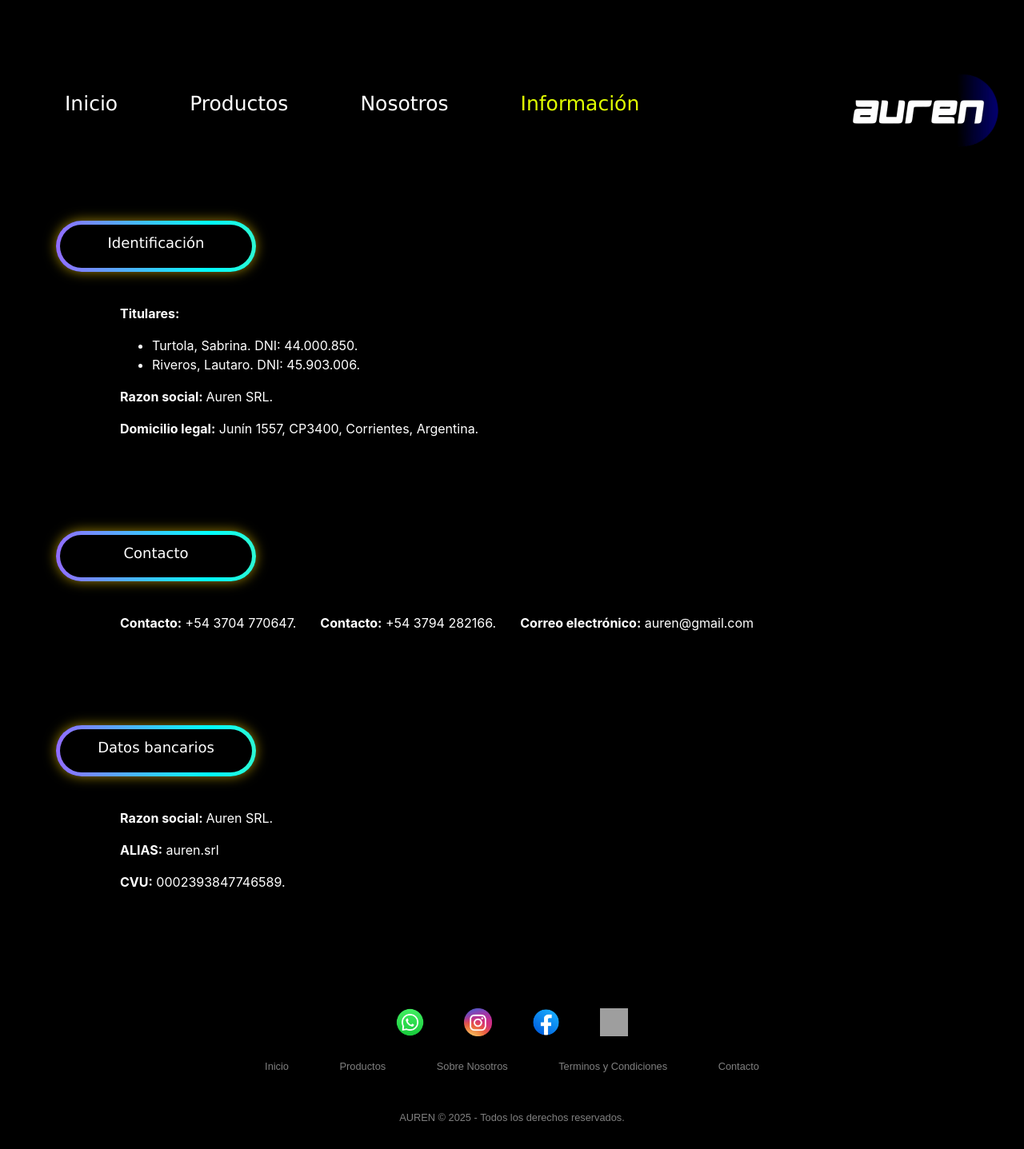
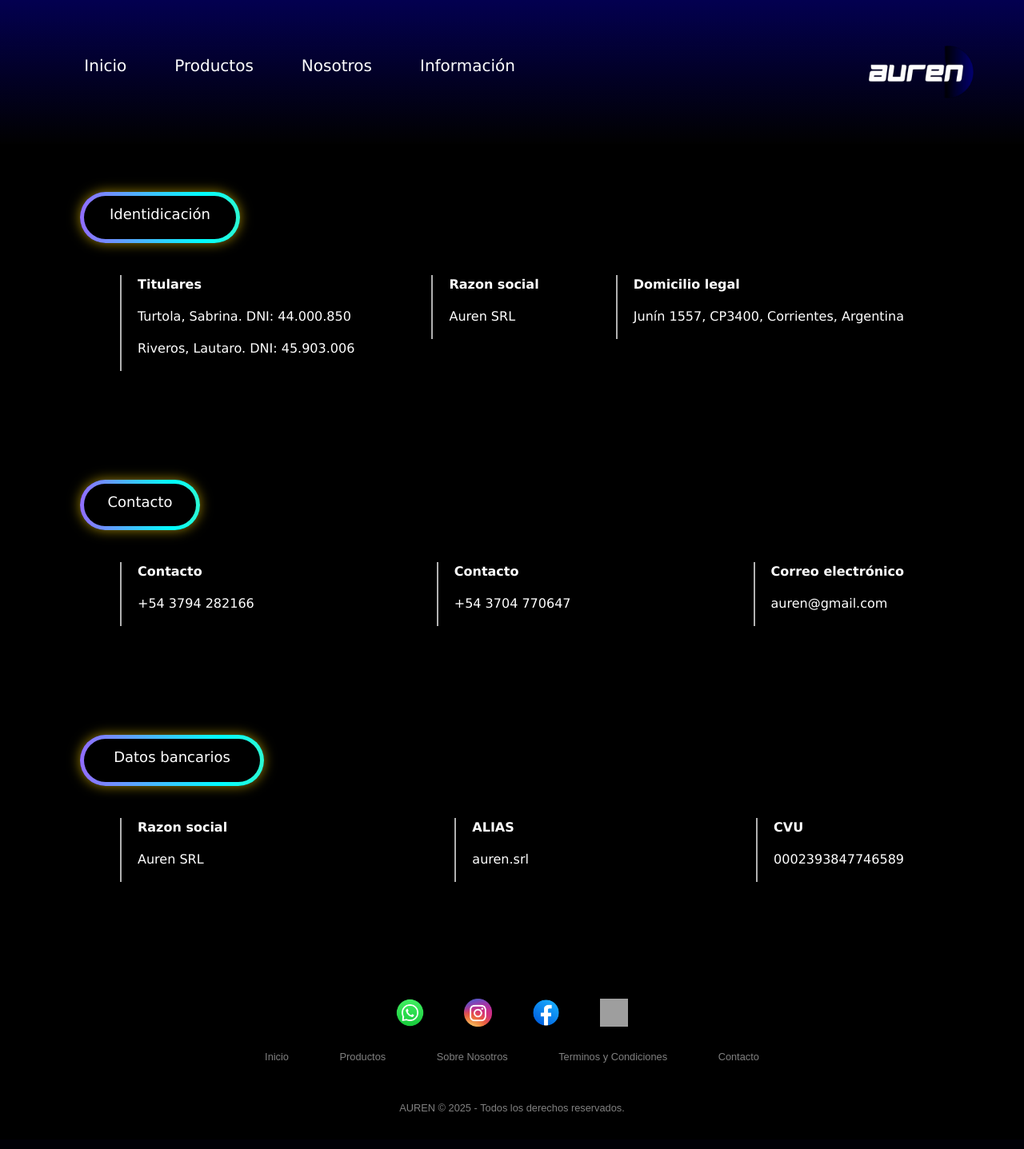
Before and after one commit to sturtola/ProyectoWeb-TallerDeProgramacion, a CodeIgniter 4 app: the page made by app/Views/contacto.php in a window 1280 px wide. Shown: the whole page at 80% size. After the commit the page ends 1390 px from the top, so only its background shows below. Run offline with PHP 8.4 and a stand-in for CodeIgniter, Linux system fonts and the light colour scheme; the template is opened without the code that fills it, so the values that code supplies are empty; some libraries are stand-ins or nearby versions; grey boxes are pictures that could not be loaded.

Commit message:
Cambios y correciones

```diff
--- a/app/Controllers/Home.php
+++ b/app/Controllers/Home.php
@@ -6,6 +6,6 @@
 {
     public function index(): string
     {
-        return view('contacto.php');
+        return view('auren.php');
     }
 }
--- a/app/Views/auren.php
+++ b/app/Views/auren.php
@@ -119,9 +119,9 @@
   </section>
 
   <section class="seccion-destacados">
-    <div class="led-marco">
+    <div class="led-marco" style="width: 400px;">
       <div class="container-marcoled">
-        <p class="subtitulo" style="text-align: center; font-weight: bold; font-size: 25px">Elegí calidad, elegí AUREN.
+        <p class="subtitulo" style="text-align: center; font-weight: bold; font-size: 20px">Elegí calidad, elegí AUREN.
         </p>
       </div>
     </div>
--- a/app/Views/contacto.php
+++ b/app/Views/contacto.php
@@ -11,10 +11,10 @@
     <title>Contacto | Auren</title>
 </head>
 
-<body class="body-otros">
+<body class="body-contacto">
     <section>
-        <div class="container-fluid">
-            <nav class="navbar">
+        <div class="contenedor-barra">
+            <nav class="barra-nav">
                 <!-- Checkbox y botón menú hamburguesa -->
                 <input type="checkbox" id="menu-toggle" class="menu-toggle">
                 <label for="menu-toggle" class="menu-icon">
@@ -24,7 +24,7 @@
                 </label>
 
                 <!-- Menú horizontal (pantallas grandes) -->
-                <ul class="nav-list">
+                <ul class="lista-nav">
                     <li><a href="<?= base_url('auren') ?>">Inicio</a></li>
                     <li class="dropdown">
                         <a href="#">Productos</a>
@@ -36,9 +36,9 @@
                     </li>
                     <li><a href="<?= base_url('nosotros') ?>">Nosotros</a></li>
                     <li class="dropdown">
-                        <a href="#" class="active">Información</a>
+                        <a href="#">Información</a>
                         <ul class="menu-vertical-barra menu-informacion">
-                            <li><a href="contacto.php" class="active">Contacto</a></li>
+                            <li><a href="contacto.php">Contacto</a></li>
                             <li><a href="<?= base_url('comercializacion') ?>">Comercializacion</a></li>
                             <li><a href="../terminos-y-condiciones.php">Términos y Condiciones</a></li>
                             <li><a href="../consultas.php">Consultas</a></li>
@@ -46,7 +46,7 @@
                     </li>
                 </ul>
 
-                <a class="navbar-brand" href="../auren.php">
+                <a class="barra-nav-brand" href="../auren.php">
                     <img class="nombreMarca" src="../assets/img/nombremarca1.png">
                 </a>
 
@@ -66,9 +66,9 @@
                         <li><a href="<?= base_url('nosotros') ?>">Nosotros</a></li>
 
                         <li class="submenu-toggle">
-                            <a href="#" class="active">Información</a>
+                            <a href="#">Información</a>
                             <ul class="submenu-vertical-lateral">
-                                <li><a href="contacto.php" class="active">Contacto</a></li>
+                                <li><a href="contacto.php">Contacto</a></li>
                                 <li><a href="<?= base_url('comercializacion') ?>">Comercializacion</a></li>
                                 <li><a href="../terminos-y-condiciones.php">Términos y Condiciones</a>
                                 </li>
@@ -82,53 +82,81 @@
         </div>
     </section>
 
-    <section class="contenedor-titulos">
-        <div class="led-marco-entrega" style="width: 250px">
+    <section class="contenedor-titulos" style="padding-top: 120px">
+        <div class="led-marco-entrega" style="width: 200px">
             <div class="container-marcoled-entrega">
-                <h4 class="titulos-cm">Identificación</h4>
+                <h3 class="titulos-cm">Identidicación</h3>
             </div>
         </div>
     </section>
-    <section class="contenedor-contacto">
-        <div>
-            <p>
-                <strong>Titulares:</strong>
-                <ul style="padding-left: 40px">
-                    <li>Turtola, Sabrina. DNI: 44.000.850.</li>
-                    <li>Riveros, Lautaro. DNI: 45.903.006.</li>
-                </ul>
-            </p>
-            <p><strong>Razon social: </strong>Auren SRL.</p>
-            <p><strong>Domicilio legal:</strong> Junín 1557, CP3400, Corrientes, Argentina.</p>
+    <section>
+        <div class="contenedor-contacto">
+            <ul>
+                <li><strong>Titulares</strong></li>
+                <li>Turtola, Sabrina. DNI: 44.000.850</li>
+                <li>Riveros, Lautaro. DNI: 45.903.006</li>
+            </ul>
+
+
+            <ul>
+                <li><strong>Razon social</strong></li>
+                <li>Auren SRL</li>
+            </ul>
+
+            <ul>
+                <li><strong>Domicilio legal</strong></li>
+                <li>Junín 1557, CP3400, Corrientes, Argentina</li>
+            </ul>
+
         </div>
     </section>
+
     <section class="contenedor-titulos">
-        <div class="led-marco-entrega" style="width: 250px">
+        <div class="led-marco-entrega" style="width: 150px">
             <div class="container-marcoled-entrega">
-                <h4 class="titulos-cm">Contacto</h4>
+                <h3 class="titulos-cm">Contacto</h3>
             </div>
         </div>
     </section>
-    <section >
+    <section>
         <div class="contenedor-contacto">
-            <p><strong>Contacto:</strong> +54 3704 770647.</p>
-            <p><strong>Contacto:</strong> +54 3794 282166.</p>
-            <p><strong>Correo electrónico:</strong> auren@gmail.com</p>
+            <ul>
+                <li><strong>Contacto</strong></li>
+                <li>+54 3794 282166</li>
+            </ul>
+            <ul>
+                <li><strong>Contacto</strong></li>
+                <li>+54 3704 770647</li>
+            </ul>
+            <ul>
+                <li><strong>Correo electrónico</strong></li>
+                <li>auren@gmail.com</li>
+            </ul>
 
         </div>
     </section>
+
     <section class="contenedor-titulos">
-        <div class="led-marco-entrega" style="width: 250px">
+        <div class="led-marco-entrega" style="width: 230px">
             <div class="container-marcoled-entrega">
-                <h4 class="titulos-cm">Datos bancarios</h4>
+                <h3 class="titulos-cm">Datos bancarios</h3>
             </div>
         </div>
     </section>
-    <section class="contenedor-contacto">
-        <div>
-            <p><strong>Razon social: </strong>Auren SRL.</p>
-            <p><strong>ALIAS:</strong> auren.srl</p>
-            <p><strong>CVU:</strong> 0002393847746589.</p>
+    <section>
+        <div class="contenedor-contacto">
+            <ul>
+                <li><strong>Razon social</strong></li>
+                <li>Auren SRL</li>
+            </ul>
+            <ul>
+                <li><strong>ALIAS</strong></li>
+                <li>auren.srl</li>
+            </ul>
+            <ul>
+                <li><strong>CVU</strong></li>
+                <li>0002393847746589</li>
+            </ul>
         </div>
     </section>
 
--- a/assets/css/auren_style.css
+++ b/assets/css/auren_style.css
@@ -75,14 +75,6 @@
   font-size: 25px;
   transition: color 0.3s ease, transform 0.3s ease;
   display: inline-block;
-}
-
-.nav-list a.active {
-  color: #e1ff00; /* un amarillo dorado, por ejemplo */
-}
-
-.nav-list a.active:hover {
-  color: #e1ff00; /* un amarillo dorado, por ejemplo */
 }
 
 .nav-list a:hover {
@@ -188,10 +180,6 @@
   padding: 20px;
 }
 
-.sidebar a.active{
-  color: #e1ff00;
-}
-
 .menu-toggle:checked~.sidebar {
   left: 0;
 }
@@ -221,10 +209,6 @@
 }
 
 
-/* Mostrar ítems horizontalmente solo en pantallas grandes */
-.nav-list {
-  display: flex;
-}
 
 /* Ocultar ícono menú y sidebar en pantallas grandes */
 .menu-icon,
@@ -734,7 +718,8 @@
 }
 
 .contenedor-titulos{
-  padding-left: 70px;
+  padding-top: 20px;
+  padding-left: 100px;
 }
 
 .led-marco-entrega {
@@ -768,7 +753,7 @@
 }
 
 .contenedor-informacion {
-  padding: 30px 150px 10px 150px;
+  padding: 30px 150px 0px 200px;
   justify-content: left;
 }
 
@@ -821,6 +806,7 @@
   display: flex;
   padding-bottom: 30px;
   font-size: 16px;
+  justify-content: left;
 }
 
 .led-marco-nosotros {
@@ -952,7 +938,119 @@
 .contenedor-contacto{
   display: flex;
   padding: 20px 150px 100px 150px;
-  justify-content: left;
+  justify-content: space-between;
   color: white;
-  gap: 30px;
+  text-decoration: none;
+  text-align: center;
 }
+
+.contenedor-contacto ul li{
+  text-align: left;
+  list-style-type: none;
+  flex-direction: column;
+  border-left: 2px solid rgba(255, 255, 255, 0.693);
+  padding-left: 20px;
+  height: 40px;
+  font-family: Verdana, sans-serif;
+}
+
+
+@media (max-width: 768px) {
+  .contenedor-contacto {
+    flex-direction: column;
+    align-items: center; /* Opcional: centra las listas al hacer columna */
+  }
+}
+
+.body-contacto{
+  background-color: black;
+}
+
+.barra-nav {
+  width: 100%;
+  display: flex;
+  align-items: center;
+  justify-content:space-around;
+  gap: 300px;
+  padding: 0px 20px 0px 20px; /* agregado para que esté más pegada al top */
+  background: linear-gradient(to bottom,
+      rgb(5, 0, 143) 0%,
+      rgb(3, 0, 80) 0%,
+      rgb(1, 1, 1) 100%);
+}
+
+/* LOGO DE LA MARCA */
+.barra-nav-brand img.nombreMarca {
+  width: 180px; /* antes 250px */
+  height: auto;
+  transition: width 0.3s ease;
+  margin-right: -30px; /* corregido para que no se superponga demasiado */
+}
+
+/* LISTA DE NAVEGACIÓN */
+.lista-nav {
+  font-family: Verdana, sans-serif;
+  list-style: none;
+  display: flex;
+  gap: 60px; /* antes 90px para que esté más compacto */
+  margin-left: 30px; /* margen también más chico */
+}
+
+/* ÍTEMS DEL MENÚ */
+.lista-nav li {
+  text-align: center;
+}
+
+.lista-nav a {
+  color: white;
+  text-decoration: none !important;
+  font-size: 20px; /* antes 25px */
+  transition: color 0.3s ease, transform 0.3s ease;
+  display: inline-block;
+}
+
+.lista-nav a:hover {
+  color: white;
+  transform: scale(1.25); /* ajuste leve porque antes escalaba mucho */
+}
+
+/* RESPONSIVE */
+@media (max-width: 992px) {
+  .barra-nav {
+    padding: 8px 20px; /* responsive más cómodo */
+  }
+
+  .barra-nav-brand img.nombreMarca {
+    width: 150px;
+  }
+
+  .lista-nav {
+    flex-direction: column;
+    gap: 20px;
+    margin-top: 20px;
+  }
+
+  .lista-nav a {
+    font-size: 18px;
+  }
+}
+
+@media (max-width: 576px) {
+  .barra-nav-brand img.nombreMarca {
+    width: 120px;
+  }
+
+  .lista-nav a {
+    font-size: 16px;
+  }
+}
+
+.contenedor-barra{
+  height: 15vh;
+}
+
+@media (max-width: 1099px) {
+  .lista-nav {
+    display: none;
+  }
+}
```
Also changed, not shown: app/Views/comercializacion.php (+47 -29 lines), app/Views/condiciones.php (+10 -10 lines), app/Views/nosotros.php (+14 -15 lines). Lines whose indentation alone changed are shown as unchanged.
